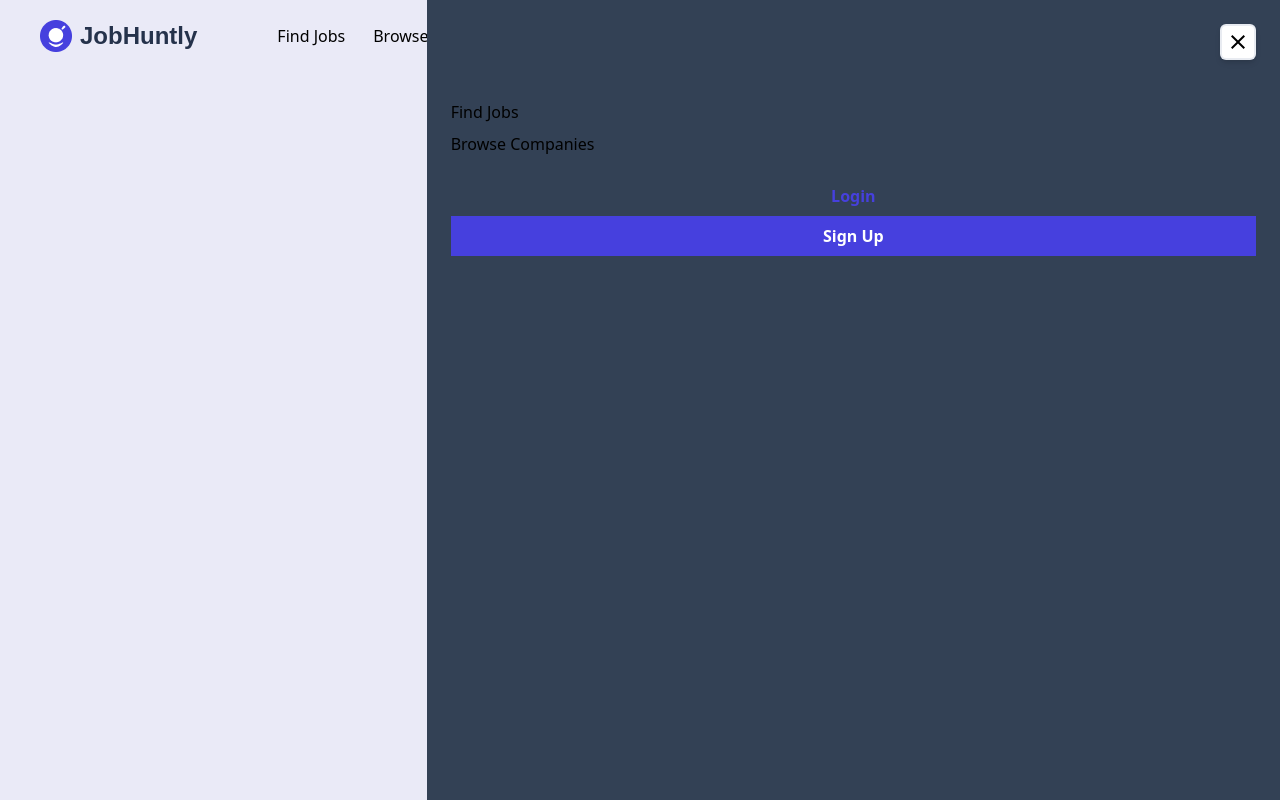
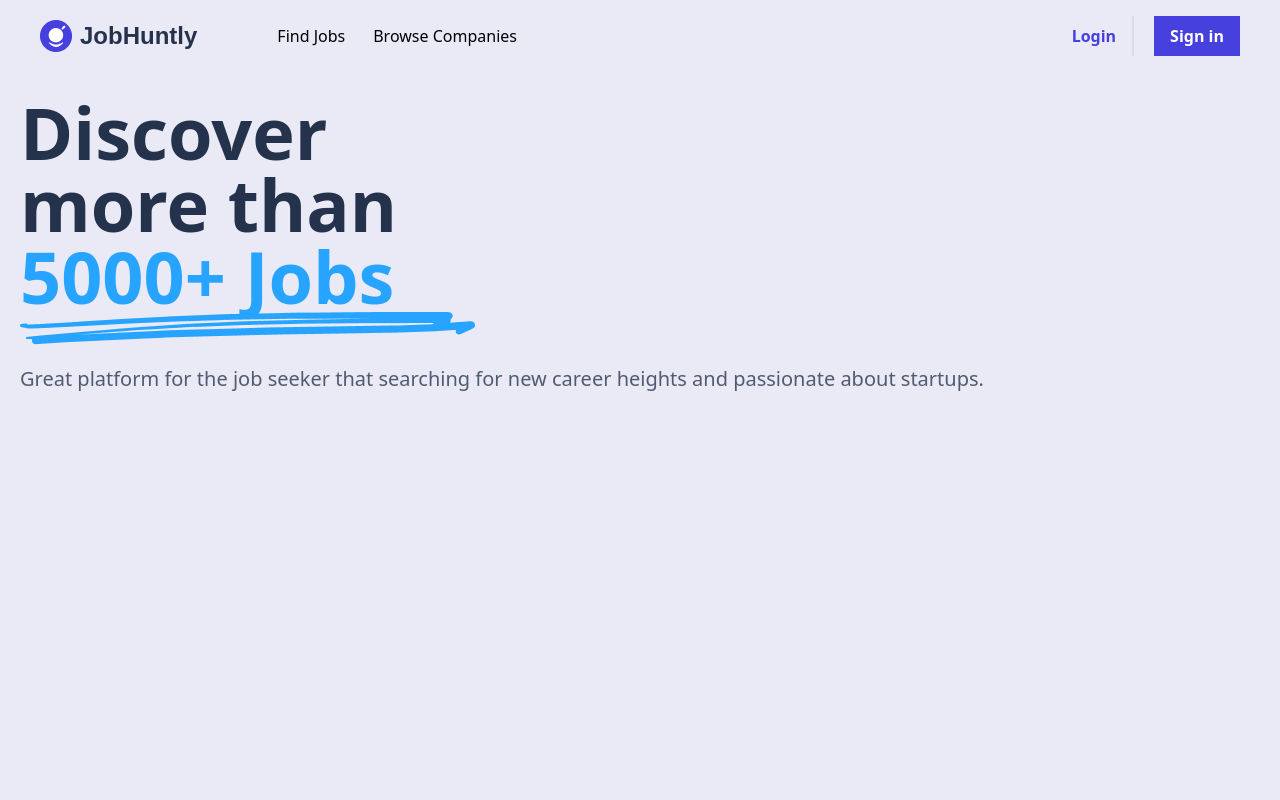
Before and after one commit to prashantjinwal/CodeAlpha, a React (Vite) app in the folder FrontEnd/: page / in a window 1280 px wide. Built offline with nearby package versions, Linux system fonts and the light colour scheme.

Commit message:
modify banner

```diff
--- a/FrontEnd/src/Pages/HomePage.jsx
+++ b/FrontEnd/src/Pages/HomePage.jsx
@@ -4,7 +4,7 @@ import Siderbar from "../components/static/SiderBar";
 
 
 function HomePage(){
-        const [sidebar] = useState(true)
+        const [sidebar] = useState(false)
 
         return(
         <>
--- /dev/null
+++ b/FrontEnd/src/components/Essential/Banner.jsx
@@ -0,0 +1,21 @@
+import line from "/header/Vector.png"
+
+function Banner() {
+    return (
+        <>
+
+            <p className="text-7xl font-semibold text-[#25324B]">
+                Discover <br/> more than <br/>
+                <span className="text-[#26A4FF]">
+                        5000+ Jobs
+                            <img src={line} alt="#" />
+                </span>
+            </p>
+
+            <p className="text-[#515B6F] text-xl mt-[1em]  ">Great platform for the job seeker that searching for new career heights and passionate about startups.</p>
+
+        </>
+    )
+}
+
+export default Banner
--- a/FrontEnd/src/components/static/Header.jsx
+++ b/FrontEnd/src/components/static/Header.jsx
@@ -1,7 +1,8 @@
 // import Search from "../dynamic/Search"
+import Banner from "../Essential/Banner";
 import Logo from "/assets/Logo/Logo.png"
 // import person from "/header/Ladka.png"
-// import line from "/header/Vector.png"
+
 import DragHandleIcon from '@mui/icons-material/DragHandle';
 
 // #eaeaf7
@@ -28,6 +29,12 @@ function Header(){
                 <span className="border-2 bg-white p-1 rounded-full md:hidden shadow-md" ><DragHandleIcon fontSize="large"/></span>
             </nav>
 
+            <div className="py-[1.5em] px-5">
+
+                <Banner/>
+
+            </div>
+
 
         </header>
     )
```
